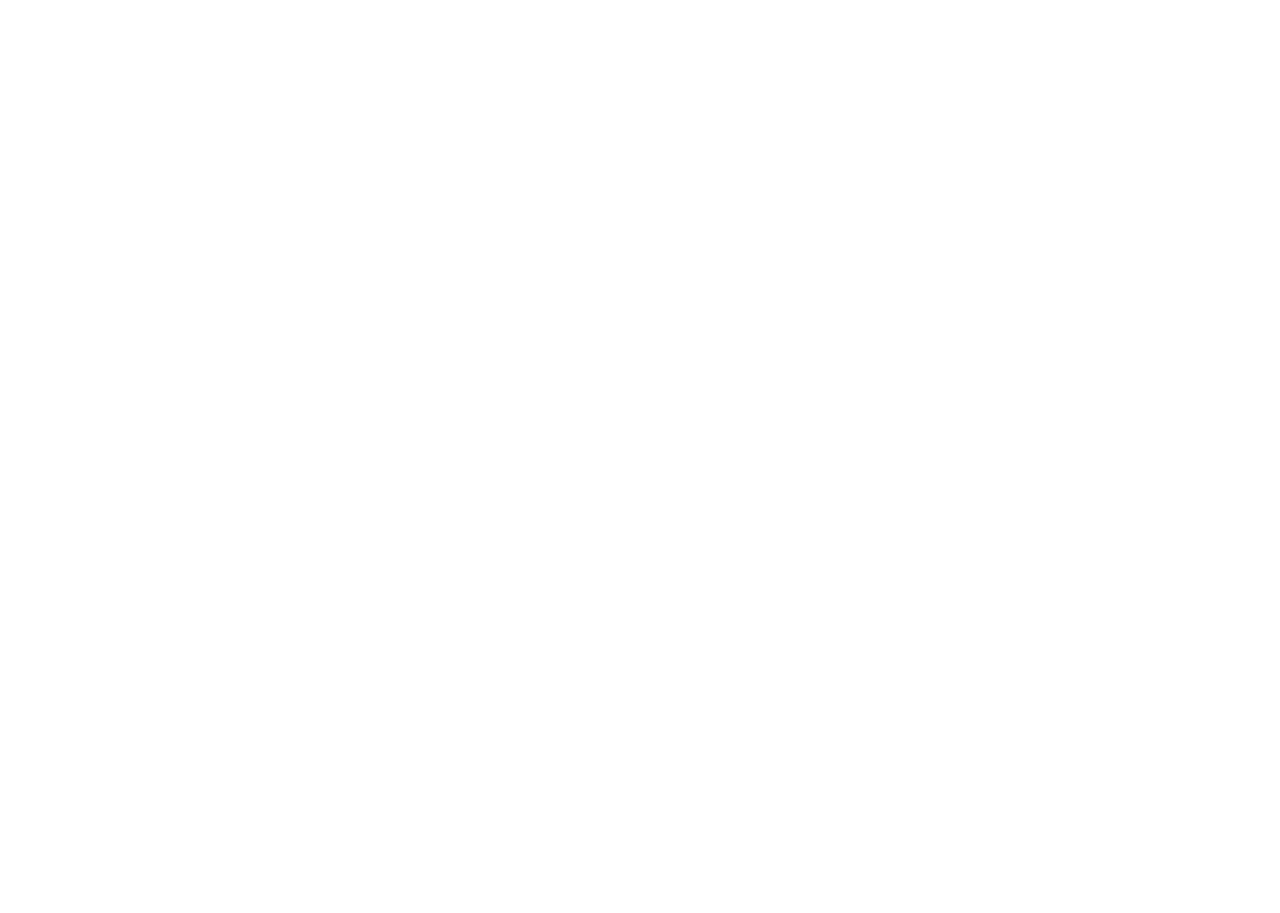
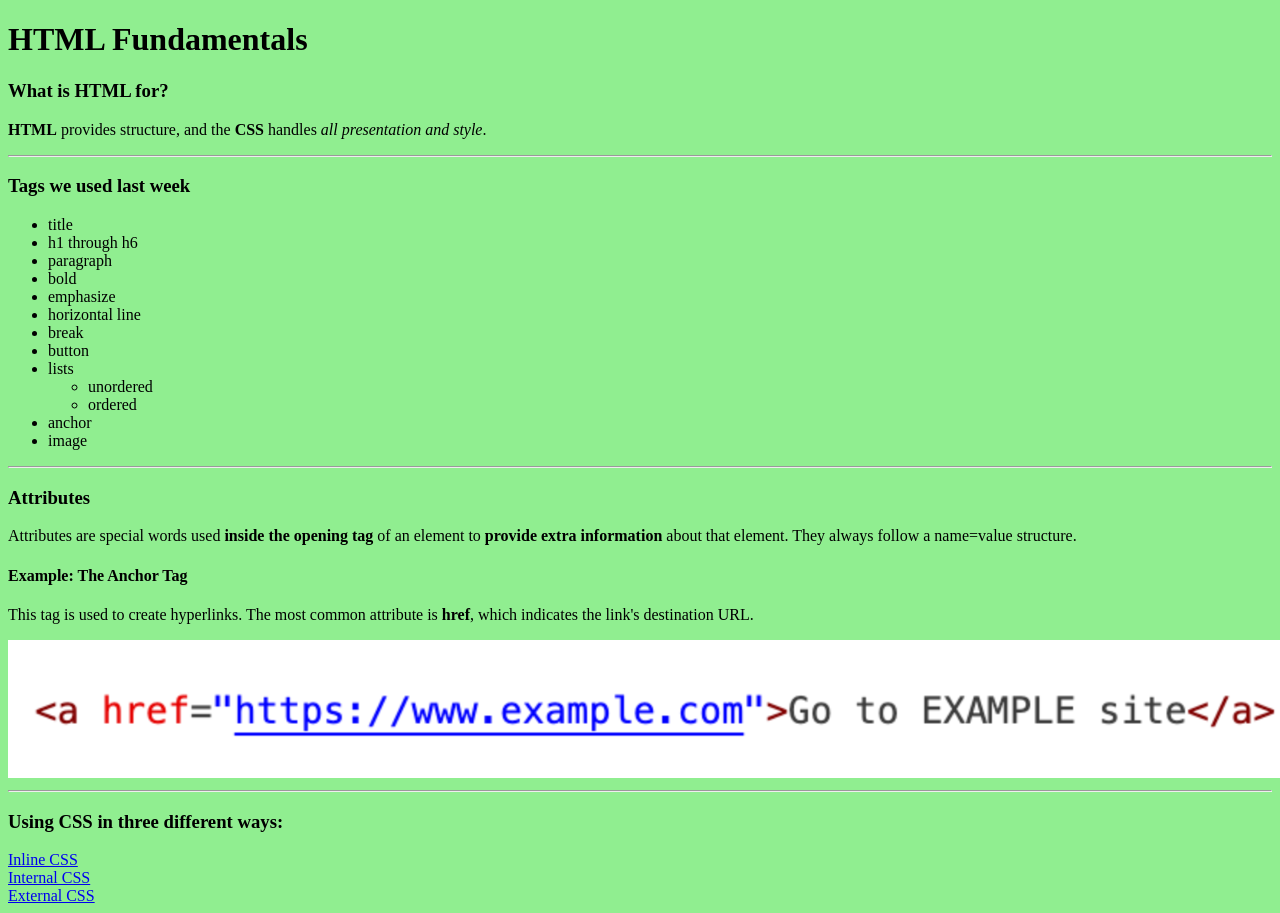
Before and after one commit to Lance6ot/intro-to-programming-web-YE, a plain HTML site: page Web-day-2/internal.html in a window 1280 px wide. Before the commit the page ends 800 px from the top, so only its background shows below. Drawn offline with Linux system fonts and the light colour scheme.

Commit message:
added in line,internal,and external

```diff
--- a/Web-day-2/external.html
+++ b/Web-day-2/external.html
@@ -0,0 +1,64 @@
+<!DOCTYPE html>
+<html>
+<head>
+    <head>
+    <title>Fundamentals: HTML & CSS</title>
+
+    <link rel="stylesheet" href="styles.css">
+</head>
+</head>
+<body>
+
+    <h1>HTML Fundamentals</h1>
+
+    <h3>What is HTML for?</h3>
+
+    <p><b>HTML</b> provides structure, and the <b>CSS</b> handles <em>all presentation and style</em>.</p>
+
+    <hr>
+
+    <h3>Tags we used last week</h3>
+
+    <ul>
+        <li>title</li>
+        <li>h1 through h6</li>
+        <li>paragraph</li>
+        <li>bold</li>
+        <li>emphasize</li>
+        <li>horizontal line</li>
+        <li>break</li>
+        <li>button</li>
+        <li>lists
+            <ul>
+                <li>unordered</li>
+                <li>ordered</li>
+            </ul>
+        </li>
+        <li>anchor</li>
+        <li>image</li>
+    </ul>
+
+    <hr>
+
+    <h3>Attributes</h3>
+
+    <p>Attributes are special words used <b>inside the opening tag</b> of an element to <b>provide extra information</b> about that element. They always follow a name=value structure.</p>
+
+    <h4>Example: The Anchor Tag</h4>
+
+    <p>This tag is used to create hyperlinks. The most common attribute is <b>href</b>, which indicates the link's destination URL.</p>
+
+    <img src="assets/code-snippet.png" alt="Code example of an anchor tag">
+
+    <hr>
+
+    <h3>Using CSS in three different ways:</h3>
+
+    <a href="inline.html">Inline CSS</a>
+    <br>
+    <a href="internal.html">Internal CSS</a>
+    <br>
+    <a href="external.html">External CSS</a>
+
+</body>
+</html>
--- a/Web-day-2/internal.html
+++ b/Web-day-2/internal.html
@@ -0,0 +1,68 @@
+<!DOCTYPE html>
+<html>
+<head>
+    <head>
+    <title>Fundamentals: HTML & CSS</title>
+
+    <style>
+        body {
+            background-color: lightgreen;
+        }
+    </style>
+</head>
+</head>
+<body>
+
+    <h1>HTML Fundamentals</h1>
+
+    <h3>What is HTML for?</h3>
+
+    <p><b>HTML</b> provides structure, and the <b>CSS</b> handles <em>all presentation and style</em>.</p>
+
+    <hr>
+
+    <h3>Tags we used last week</h3>
+
+    <ul>
+        <li>title</li>
+        <li>h1 through h6</li>
+        <li>paragraph</li>
+        <li>bold</li>
+        <li>emphasize</li>
+        <li>horizontal line</li>
+        <li>break</li>
+        <li>button</li>
+        <li>lists
+            <ul>
+                <li>unordered</li>
+                <li>ordered</li>
+            </ul>
+        </li>
+        <li>anchor</li>
+        <li>image</li>
+    </ul>
+
+    <hr>
+
+    <h3>Attributes</h3>
+
+    <p>Attributes are special words used <b>inside the opening tag</b> of an element to <b>provide extra information</b> about that element. They always follow a name=value structure.</p>
+
+    <h4>Example: The Anchor Tag</h4>
+
+    <p>This tag is used to create hyperlinks. The most common attribute is <b>href</b>, which indicates the link's destination URL.</p>
+
+    <img src="assets/code-snippet.png" alt="Code example of an anchor tag">
+
+    <hr>
+
+    <h3>Using CSS in three different ways:</h3>
+
+    <a href="inline.html">Inline CSS</a>
+    <br>
+    <a href="internal.html">Internal CSS</a>
+    <br>
+    <a href="external.html">External CSS</a>
+
+</body>
+</html>
--- /dev/null
+++ b/Web-day-2/styles.css
@@ -0,0 +1,3 @@
+body {
+    background-color: pink;
+}
```
Also changed, not shown: Web-day-2/inline.html (+60 -0 lines), Web-day-2/original.html (+1 -2 lines).
